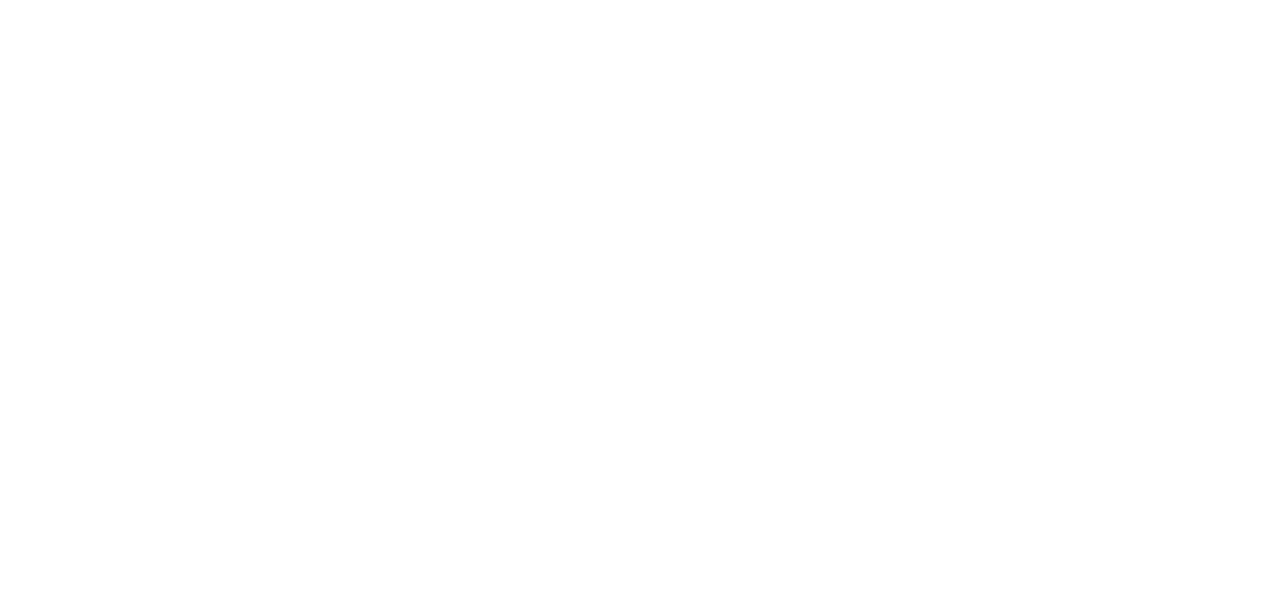
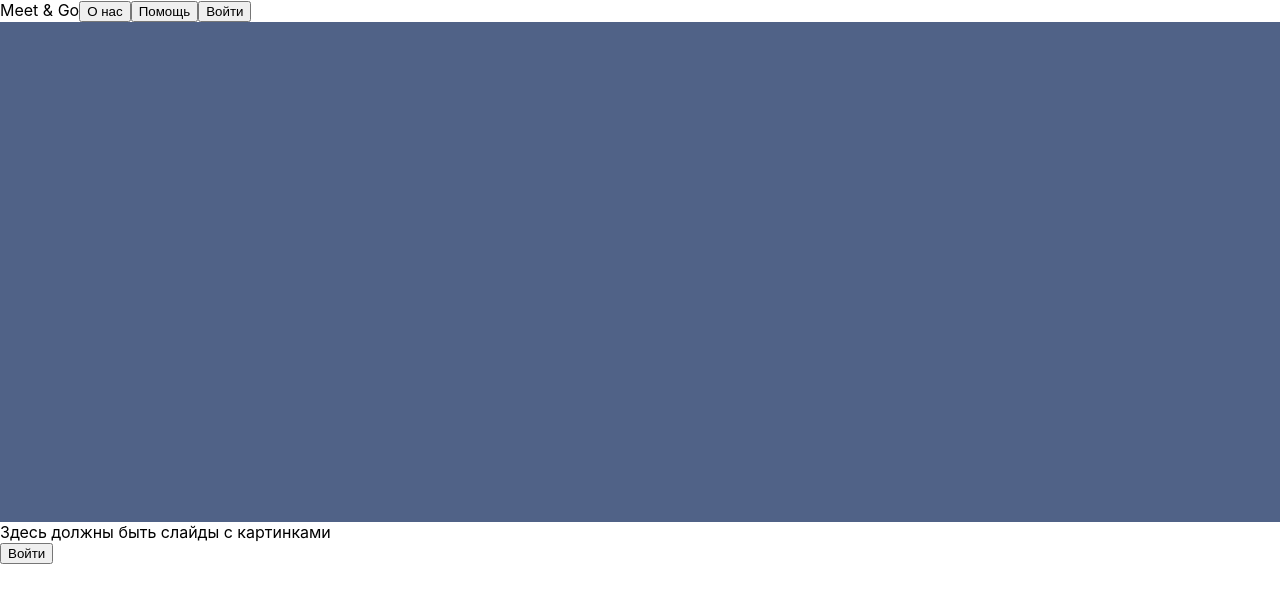
Before and after one commit to gna69/meet-go-frontend, a React (Create React App) app: page /login in a window 1280 px wide. Shown: the top 602 px of the page. Built offline with nearby package versions, Linux system fonts and the light colour scheme.

Commit message:
страница логина

```diff
--- a/package.json
+++ b/package.json
@@ -8,6 +8,8 @@
     "@testing-library/user-event": "^7.1.2",
     "react": "^16.13.1",
     "react-dom": "^16.13.1",
+    "react-redux": "^7.2.2",
+    "react-router-dom": "^5.2.0",
     "react-scripts": "3.4.1"
   },
   "scripts": {
--- a/src/App.js
+++ b/src/App.js
@@ -1,10 +1,12 @@
 import React from 'react';
+import { BrowserRouter, Route } from 'react-router-dom';
+import MainPage from './app/LoginPage';
 
 function App() {
   return (
-    <div>
-
-    </div>
+    <BrowserRouter>
+        <Route path="/login" component={MainPage} />
+    </BrowserRouter>
   );
 }
 
--- /dev/null
+++ b/src/app/LoginPage/components/MainContent.js
@@ -0,0 +1,16 @@
+import React from 'react';
+
+function MainContent() {
+    return (
+        <div>
+            <div style={{
+                backgroundColor: "#506287",
+                height: 500
+            }} />
+            <div> Здесь должны быть слайды с картинками </div>
+            <button> Войти </button>
+        </div>
+    )
+}
+
+export default MainContent;
--- /dev/null
+++ b/src/app/LoginPage/index.js
@@ -0,0 +1,15 @@
+import React from 'react';
+import LogoutHeader from '../headers/LogoutHeader';
+import MainContent from './components/MainContent';
+
+function MainPage () {
+
+    return (
+        <div>
+            <LogoutHeader />
+            <MainContent />
+        </div>
+    )
+}
+
+export default MainPage;
--- /dev/null
+++ b/src/app/headers/LogoutHeader.js
@@ -0,0 +1,15 @@
+import React from 'react';
+
+function LogoutHeader() {
+
+    return (
+        <div>
+            Meet & Go
+            <button> О нас </button>
+            <button> Помощь </button>
+            <button> Войти </button>
+        </div>
+    )
+}
+
+export default LogoutHeader;
```
Also changed, not shown: src/app/headers/LoginHeader.js (added, +15 -0 lines), 1 other file (tests, documents, lock files or other folders).
